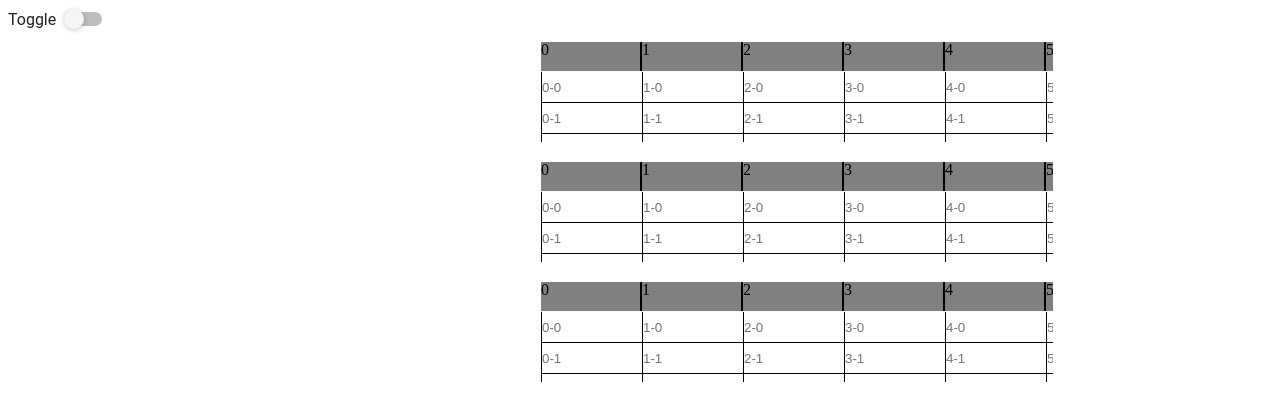
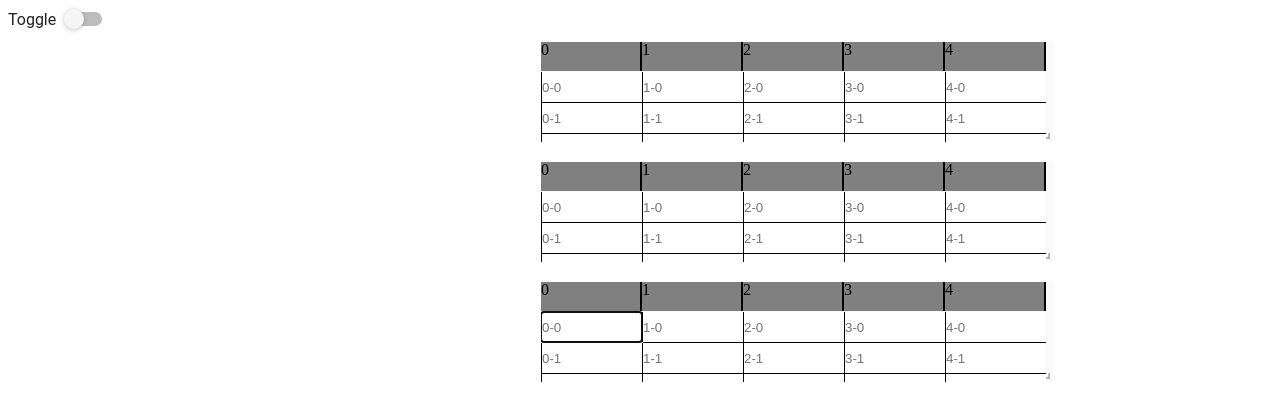
Before and after one commit to jEnbuska/react-infinite-grid-sketch, a React app: page / in a window 1280 px wide. Shown: the top 420 px of the page. Built offline with nearby package versions, Linux system fonts and the light colour scheme.

Commit message:
make grid navigatable using arrow keys

```diff
--- /dev/null
+++ b/src/components/FocusInput.jsx
@@ -0,0 +1,24 @@
+import React, {PureComponent} from 'react';
+
+export default class FocusInput extends PureComponent {
+    render() {
+        const {focused, ...props} = this.props;
+        return <input {...props} ref={this.setRef}/>;
+    }
+
+    setRef = ref => { this.ref = ref; };
+
+    componentDidMount() {
+        if (this.props.focused) {
+            this.ref.focus();
+        }
+    }
+
+    componentDidUpdate({focused}) {
+        if (focused && !this.props.focused) {
+            this.ref.blur();
+        } else if (!focused && this.props.focused) {
+            this.ref.focus();
+        }
+    }
+}
--- a/src/components/GridTable/GridRow/index.jsx
+++ b/src/components/GridTable/GridRow/index.jsx
@@ -1,51 +1,46 @@
 import React, {Component} from 'react';
-import {array, number, bool} from 'prop-types';
+import {array, number, bool, object, func, string} from 'prop-types';
+import FocusInput from '../../FocusInput';
 import './styles.scss';
 
 const {entries} = Object;
 
+/* eslint-disable jsx-a11y/no-autofocus */
 export default class GridRow extends React.PureComponent {
     static propTypes = {
         headers: array,
+        rowId: string,
         columns: array,
-        rowFocus: bool,
-        inputFocus: number,
-        displayPlaceholder: bool
+        cursor: object,
+        onFocusChanged: func,
+        displayPlaceholder: bool,
+        onColumnClick: func
     };
 
-    state = {focus: {}};
-
     render() {
-        const {headers, columns, inputFocus, rowFocus, displayPlaceholder} = this.props;
+        const {rowId, onFocusChanged, headers, columns, cursor, displayPlaceholder, onColumnClick} = this.props;
         if (displayPlaceholder) {
-            return <div className='grid-table-row-dummy' />;
+            return <div className='grid-table-row-dummy'/>;
         }
         return (
             <div
-                onKeyDown={this.onKeyDown}
-                className={rowFocus ? 'grid-table-row-active' : 'grid-table-row'}>{columns.map((value, i) => (
-                    <input
-                        ref={input => { this['input-'+i] = input; }}
-                        onFocus={() => this.setState({focus: {type: 'active', target: i}})}
-                        key={'column-'+i}
+                className={cursor ? 'grid-table-row-active' : 'grid-table-row'}>
+
+                {columns.map((value, i) => (
+                    <FocusInput
+                        focused={rowId === cursor.target.row && i === cursor.target.column}
+                        onBlur={() => onFocusChanged}
+                        onClick={() => onColumnClick({row: rowId, column: i})}
+                        key={'column-' + i}
                         className='grid-table-column'
                         style={{width: headers[i].width}}
-                        placeholder={value}/>
+                        placeholder={value}
+                    />
                 ))}</div>
         );
     }
 
-    onKeyDown = ({key}) => {
-        const {type, target} = this.state.focus;
-        if (type === 'active') {
-            switch (key) {
-                case 'Escape': {
-                    console.log(target);
-                    this['input-'+target].blur();
-                } case 'ArrowRight': {
+    componentWillReceiveProps({cursor, rowId}) {
 
-                }
-            }
-        }
     }
 }
--- a/src/components/GridTable/HeaderColumn/index.jsx
+++ b/src/components/GridTable/HeaderColumn/index.jsx
@@ -15,7 +15,7 @@ export default class HeaderColumn extends React.PureComponent {
     }
 
     render() {
-        const {state, props: {width, title}} = this;
+        const {props: {width, title}} = this;
         return (
             <span className='grid-header-column' style={{width: (width) + 'px'}}>
                 {title}
@@ -24,7 +24,7 @@ export default class HeaderColumn extends React.PureComponent {
                         axis='x'
                         position={{x: width - this.initialWidth}}
                         onDrag={this.handleResize}>
-                        <span className='column-handle'style={{transform: 'translate(0px, 0px)'}} />
+                        <span className='column-handle' />
                     </Draggable>
                 </span>
             </span>);
--- a/src/components/GridTable/index.jsx
+++ b/src/components/GridTable/index.jsx
@@ -8,6 +8,7 @@ import './styles.scss';
 const SCROLL_BAR_HEIGHT = 10;
 const ROW_HEIGHT = 30;
 const {min, max, trunc} = Math;
+const {assign} = Object;
 
 export default class GridTable extends React.Component {
     static propTypes = {
@@ -19,7 +20,10 @@ export default class GridTable extends React.Component {
 
     list = {scrollTop: 0};
     state = {
-        focus: [0, 0],
+        cursor: {
+            status: 'intent',
+            target: {row: 0, column: 0}
+        },
         from: 0,
         to: 30
     };
@@ -28,16 +32,17 @@ export default class GridTable extends React.Component {
         const {list: {scrollTop}, props, state, setListRef} = this;
         const views = [];
         const {rows, headers, children, handleColumnResize, preventInteraction, ...meta} = props;
-
-        const {from, to, focus} = state;
+        const {from, to, cursor} = state;
         const {length} = rows;
         for (let i = max(from, 0); i < min(to, length); i++) {
             views.push(<GridRow
                 key={rows[i].id}
-                rowFocus={i===focus[0]}
-                inputFocus={focus[1]}
+                rowId={i}
+                cursor={cursor}
                 columns={rows[i].columns}
                 headers={headers}
+                onColumnClick={this.onColumnClick}
+                onFocusChanged={this.onFocusChanged}
                 displayPlaceholder={preventInteraction}/>);
         }
         const contentHeight = parseInt(meta.style.height.replace('px', '')) - SCROLL_BAR_HEIGHT;
@@ -49,9 +54,9 @@ export default class GridTable extends React.Component {
                         className={`grid-table-content${preventInteraction ? ' no-scroll' : ''}`}
                         style={{height: `${contentHeight}px`}}>
                         <div
-                            key={'header-' + scrollTop}
+                            key={`header-${scrollTop}`}
                             className='grid-table-header'
-                            style={{top: (scrollTop - 1) + 'px'}}>
+                            style={{top: `${scrollTop - 1}px`}}>
                             {headers.map(({title, width}, column) => (
                                 <HeaderColumn
                                     key={column}
@@ -61,7 +66,9 @@ export default class GridTable extends React.Component {
                             ))}
                         </div>
                         <Margin key='top' height={from > 0 ? from * ROW_HEIGHT : 0}/>
-                        {views}
+                        <div onKeyDown={this.onKeyDown}>
+                            {views}
+                        </div>
                         <Margin key='bottom' height={to < length ? (length-to) * ROW_HEIGHT : 0}/>
                         {children}
                     </div>
@@ -69,6 +76,77 @@ export default class GridTable extends React.Component {
             </div>
         );
     }
+
+    onColumnClick = ({row, column}) => this.setState({cursor: {status: 'intent', target: {row, column}}});
+
+    onKeyDown = ({key}) => {
+        // eslint-disable-next-line default-case
+        switch (key) {
+            case 'Escape':
+                this.handleEscape();
+                break;
+            case 'ArrowRight':
+                this.handleArrowRight();
+                break;
+            case 'ArrowLeft':
+                this.handleArrowLeft();
+                break;
+            case 'ArrowUp':
+                this.handleArrowUp();
+                break;
+            case 'ArrowDown':
+                this.handleArrowDown();
+                break;
+        }
+    };
+
+    handleEscape() {
+        const {status, target} = this.state.cursor;
+        if (status === 'active') {
+            this.setState(() => ({cursor: {status: 'intent', target}}));
+        } else if (status === 'intent') {
+            this.setState(() => ({cursor: {status: 'scroll', target: {}}}));
+        }
+    }
+
+    handleArrowRight() {
+        const {status, target: {row, column}} = this.state.cursor;
+        if (status === 'intent') {
+            const nextColumn = (column + 1) % this.props.headers.length;
+            this.setState(() => ({cursor: {status, target: {row, column: nextColumn}}}));
+        }
+    }
+
+    handleArrowLeft() {
+        const {status, target: {row, column}} = this.state.cursor;
+        if (status === 'intent') {
+            const nextColumn = column > 0 ? column - 1 : this.props.headers.length - 1;
+            this.setState(() => ({cursor: {status, target: {row, column: nextColumn}}}));
+        }
+    }
+
+    handleArrowUp() {
+        const {cursor: {status, target: {row, column}}} = this.state;
+        if (status !== 'scroll') {
+            const nextRow = row > 0 ? row-1 : row;
+            if (nextRow <= this.state.from) {
+                this.list.scrollTo(this.list.scrollLeft, this.list.scrollTop - ROW_HEIGHT); // triggers handleScroll
+            }
+            this.setState({cursor: {status, target: {column, row: nextRow}}});
+        }
+    }
+
+    handleArrowDown() {
+        const {cursor: {status, target: {row, column}}} = this.state;
+        if (status !== 'scroll') {
+            const nextRow = row < (this.props.rows.length - 1) ? row + 1 : row;
+            this.setState({cursor: {status, target: {row: nextRow, column}}});
+        }
+    }
+
+    onFocusChanged = ({row, column, status}) => {
+        this.setState({cursor: {row, column, status}});
+    };
 
     setListRef = ref => {
         this.list = ref;
@@ -78,25 +156,28 @@ export default class GridTable extends React.Component {
         let prevScrollTop;
         this.offsetHeight = this.list.offsetHeight;
         this.list.addEventListener('scroll', () => {
-            const {scrollTop, offsetHeight} = this.list;
+            const {scrollTop} = this.list;
             if (scrollTop !== prevScrollTop) {
-                this.setState(function () {
-                    const from = trunc(scrollTop / ROW_HEIGHT) - 1;
-                    const to = from + trunc(offsetHeight / ROW_HEIGHT) + 2;
-                    return { from, to };
-                });
+                this.handleScroll();
+                prevScrollTop = scrollTop;
             }
-            prevScrollTop = scrollTop;
         });
     }
 
     componentDidUpdate() {
-        const {offsetHeight, scrollTop} = this.list;
-        if (offsetHeight!==this.offsetHeight) {
-            const to = trunc((scrollTop / ROW_HEIGHT) + (offsetHeight / ROW_HEIGHT)) + 1;
-            // eslint-disable-next-line react/no-did-update-set-state
-            this.setState({to});
+        const {offsetHeight} = this.list;
+        if (this.list.offsetHeight!==this.offsetHeight) {
+            this.handleScroll();
+            this.offsetHeight = offsetHeight;
         }
-        this.offsetHeight = offsetHeight;
+    }
+
+    handleScroll() {
+        const {scrollTop, offsetHeight} = this.list;
+        this.setState(function () {
+            const from = trunc((scrollTop + 1) / ROW_HEIGHT);
+            const to = from + trunc(offsetHeight / ROW_HEIGHT) + 2;
+            return { from, to };
+        });
     }
 }
--- a/src/higherOrderComponents/InfiniteList/index.jsx
+++ b/src/higherOrderComponents/InfiniteList/index.jsx
@@ -2,7 +2,6 @@ import React from 'react';
 import {number} from 'prop-types';
 
 const {min, max, trunc} = Math;
-
 
 //Does not work
 function createInfiniteList({items, rowHeight, Component}) {
--- a/src/index.jsx
+++ b/src/index.jsx
@@ -47,7 +47,6 @@ class Root extends React.Component {
                         useCSSTransforms={false}
                         onDragStart={this.onDragStart}
                     >
-
                         {layout.map(({i, w, h}) => (
                             <GridTable
                                 key={i}
--- a/src/utils.js
+++ b/src/utils.js
@@ -1,10 +1,10 @@
 export function createMockData() {
     const rows = [];
     const headers = [];
-    for (let i = 0; i < 20000; i++) {
+    for (let i = 0; i < 20; i++) {
         rows.push({id: i, columns: []});
     }
-    for (let i = 0; i < 40; i++) {
+    for (let i = 0; i < 5; i++) {
         headers.push({title: i, width: 100});
         rows.forEach((e, j) => e.columns.push(i + '-' + j));
     }
```
